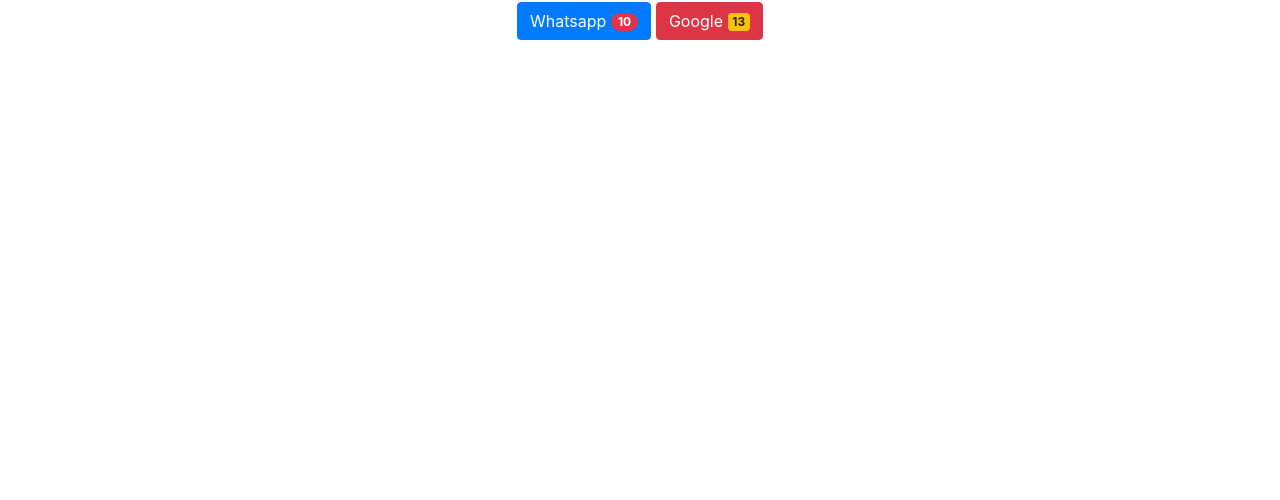
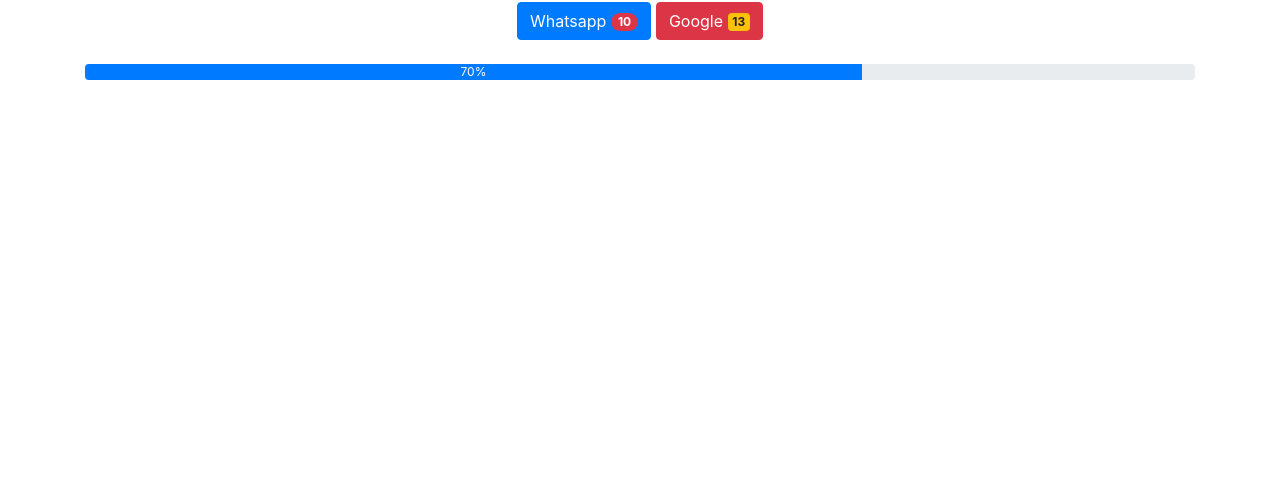
Before and after one commit to ASHARALI12/Lesson-17, a plain HTML site: page index.html in a window 1280 px wide. Shown: the part 300-800 px from the top of the page. Drawn offline with nearby package versions, Linux system fonts and the light colour scheme.

Commit message:
Progress bar

```diff
--- a/index.html
+++ b/index.html
@@ -27,7 +27,16 @@
     <h2>Buttons</h2>
 
     <button type="button" class="btn btn-primary">Whatsapp <span class="badge badge-pill badge-danger">10</span></button>
-    <button type="button" class="btn btn-danger">Google <span class="badge badge-warning">13</span></button>
+    <button type="button" class="btn btn-danger">Google <span class="badge badge-warning">13</span></button><br><br>
+
+
+    <div class="progress">
+        <div class="progress-bar" style="width: 70%;">70%</div>
+    </div>
+
+    </div>
+
+
 
 </div>
 
```
